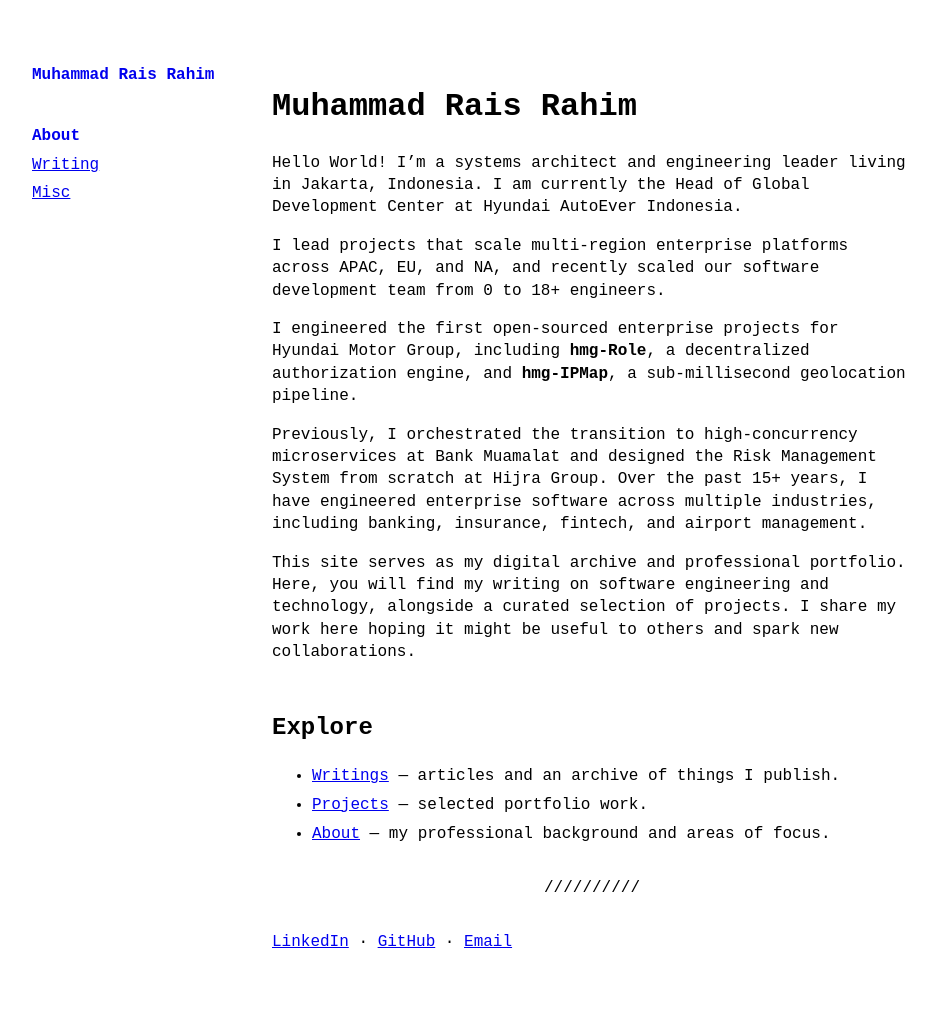
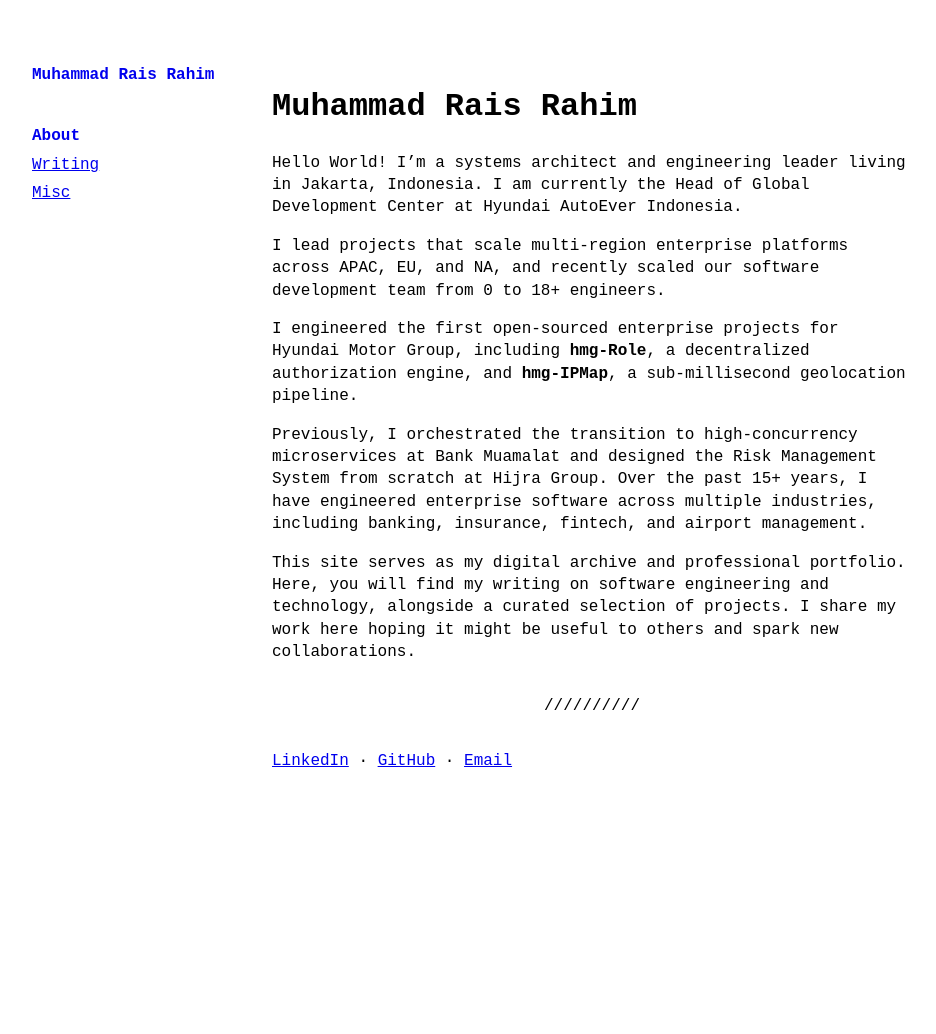
Before and after one commit to raisrahim/raisrahim.github.io, a Jekyll site: the page built from index.md, in a window 1280 px wide. Shown: the whole page, without its empty margins (96-1032 px from the left). Built offline with Jekyll 4.4.1, drawn with Linux system fonts in a browser that asks for light colours; after the commit the page ends 900 px from its top, so only the background shows below that.

Commit message:
refactor: remove outdated navigation section from homepage

```diff
--- a/index.md
+++ b/index.md
@@ -16,12 +16,6 @@ Previously, I orchestrated the transition to high-concurrency microservices at B
 
 This site serves as my digital archive and professional portfolio. Here, you will find my writing on software engineering and technology, alongside a curated selection of projects. I share my work here hoping it might be useful to others and spark new collaborations.
 
-## Explore
-
-- [Writings](/writings/) — articles and an archive of things I publish.
-- [Projects](/projects.html) — selected portfolio work.
-- [About](/about.html) — my professional background and areas of focus.
-
 ---
 
 [LinkedIn](https://www.linkedin.com/in/raisrahim) · [GitHub](https://github.com/raisrahim) · [Email](mailto:rais.gowa@gmail.com)
```
